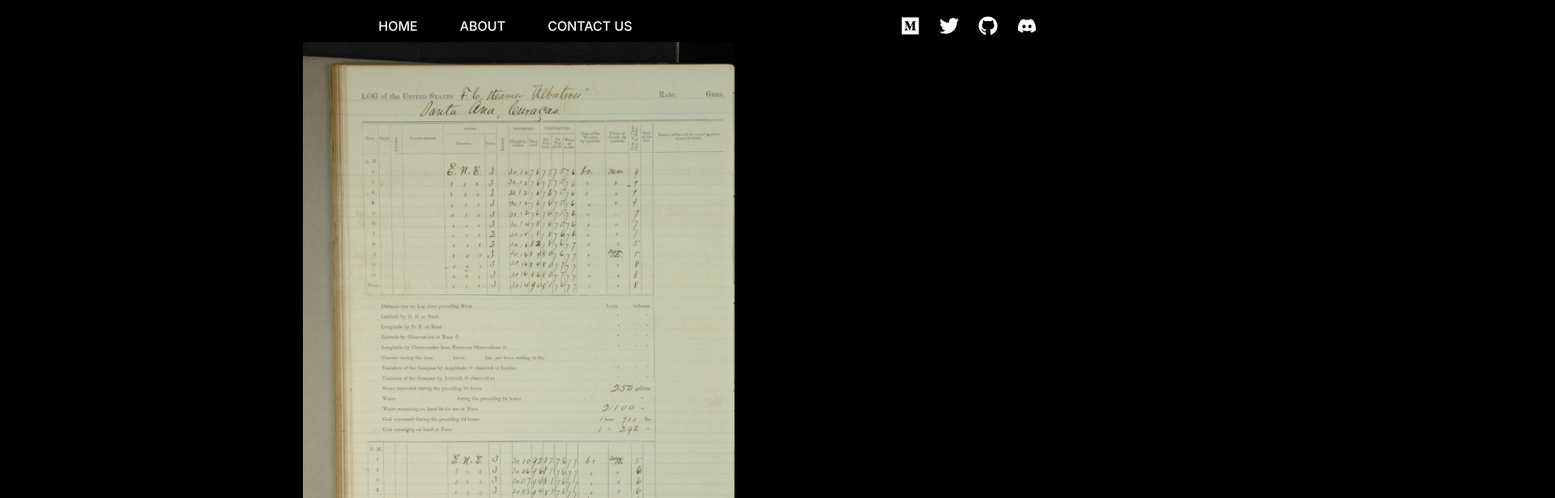
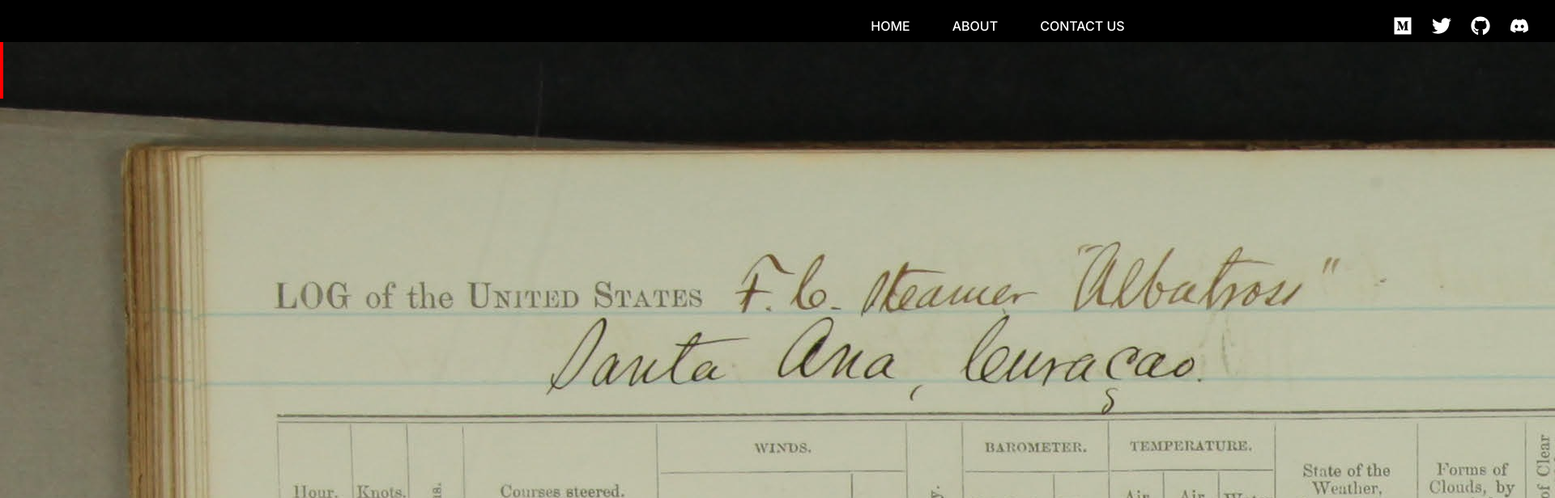
Before and after one commit to gioiamicaela/ts-app, a Next.js app: page / in a window 1280 px wide. Shown: the top 616 px of the page at 81% size, 1920 px wide, since content can reach past the window. Built offline with nearby package versions, Linux system fonts and the light colour scheme.

Commit message:
data json

```diff
--- a/src/app/data/data.ts
+++ b/src/app/data/data.ts
@@ -1,5 +1,6 @@
 import { FaMedium, FaTwitter, FaGithub, FaDiscord } from 'react-icons/fa';
 import { IconType } from 'react-icons/lib';
+import dataJson from './Albatross_vol009of055-050-0.json';
 
 export const pathData: PathData[] = [
   { name: 'HOME', link: '/' },
@@ -40,3 +41,21 @@
   name: string;
   link: string;
 }
+
+export interface TextRegionTextLine {
+  id: string;
+  baseline: { x: number; y: number }[];
+  contour: {
+    exterior: { x: number; y: number }[];
+    interiors: never[];
+  };
+  text: string;
+  structure_type: string;
+}
+
+export const textRegionTextLines: TextRegionTextLine[] = Object.values(
+  dataJson[0].text_regions['textregion_Albatross_vol009of055-050-0'].text_lines
+);
+
+//console.log(textRegionTextLines);
+//console.log(JSON.stringify(textRegionTextLines[18].contour));
--- a/src/app/globals.css
+++ b/src/app/globals.css
@@ -9,12 +9,14 @@
 }
 
 html {
-  height: 100%;
-  min-height: 100%;
+  /* height: 100%; */
+  /* min-height: 100%; */
+  width: fit-content;
 }
 
 body {
-  max-width: 100vw;
-  min-height: 100%;
+  /* max-width: 100vw; */
+  /* min-height: 100%; */
+  width: fit-content;
   background-color: black;
 }
--- a/src/app/page.tsx
+++ b/src/app/page.tsx
@@ -1,17 +1,24 @@
 import { Inter } from 'next/font/google';
 import Image from 'next/image';
-import dataJson from './data/Albatross_vol009of055-050-0.json';
+import { TextRegionTextLine, textRegionTextLines } from './data/data';
 
 const inter = Inter({ subsets: ['latin'] });
 
 export default function Home() {
   return (
     <main
-      className={`${inter.className} h-screen w-screen bg-image1 bg-no-repeat bg-center bg-contain relative`}
+      className={`${inter.className} h-[3743px] w-[2496px] bg-image1 bg-no-repeat bg-center bg-cover relative`}
     >
-      <div
-        className={`border-[#FF0000] border-solid border-2 absolute w-[100px] h-[100px] start-[2081px] left-5`}
-      ></div>
+      <div>
+        {textRegionTextLines.map((item: TextRegionTextLine) => {
+          return (
+            <div
+              className={`border-[#FF0000] border-solid border-2 absolute w-[${item.contour.exterior[1].x}px] h-[70px] start-[${item.contour.exterior[0].x}px] top-[${item.contour.exterior[0].y}px]`}
+              key={item.id}
+            ></div>
+          );
+        })}
+      </div>
     </main>
   );
 }
```
